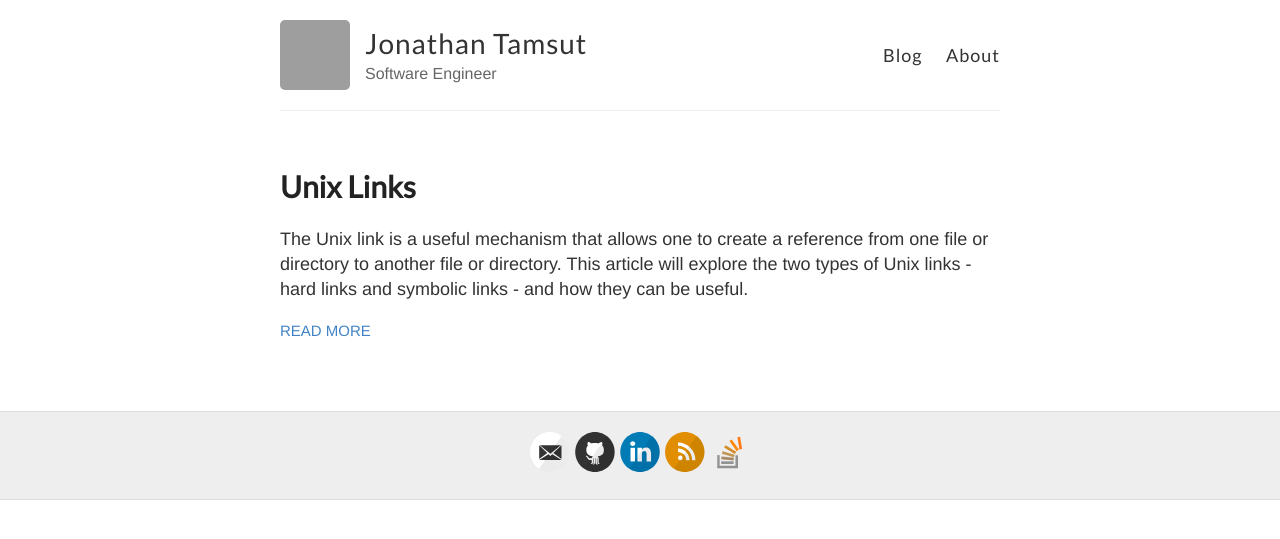
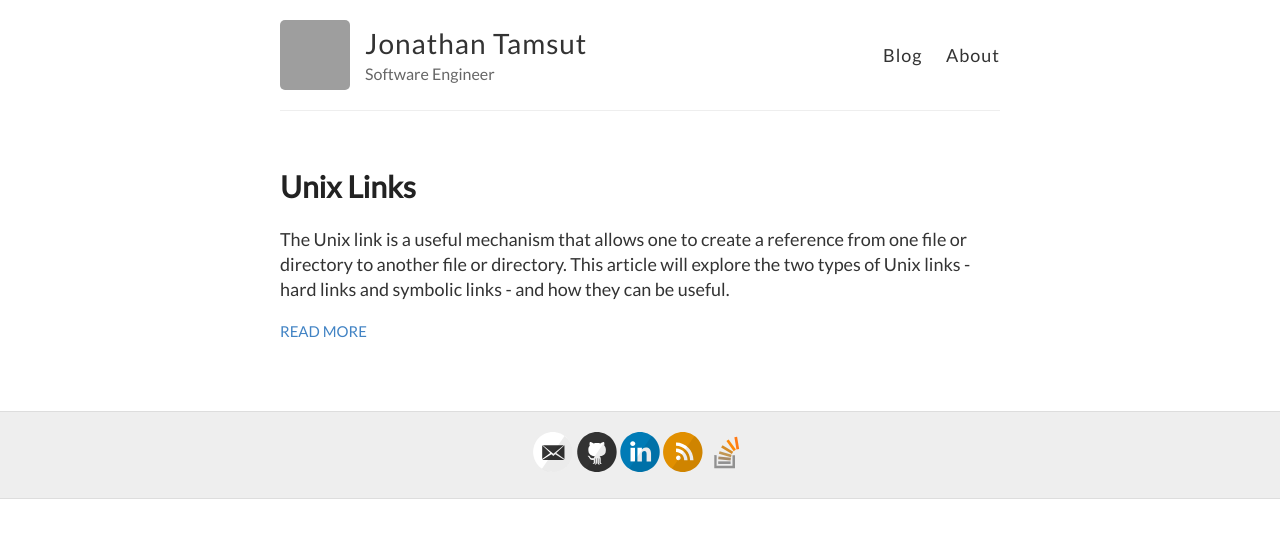
Before and after one commit to jtamsut/jtamsut.github.io, a Jekyll site: the page built from index.html, in a window 1280 px wide. Shown: the top 539 px of the page. Built offline with Jekyll 4.4.1, drawn with Linux system fonts in a browser that asks for light colours; grey boxes are pictures that could not be loaded.

Commit message:
add Lato all vars

```diff
--- a/_sass/_variables.scss
+++ b/_sass/_variables.scss
@@ -15,7 +15,7 @@
 $white: #fff;
 
 // Font stacks
-$helvetica: Helvetica, Arial, sans-serif;
+$helvetica: 'Lato', sans-serif;
 $helveticaNeue: 'Lato', sans-serif;
 $georgia: Georgia, serif;
 
```
